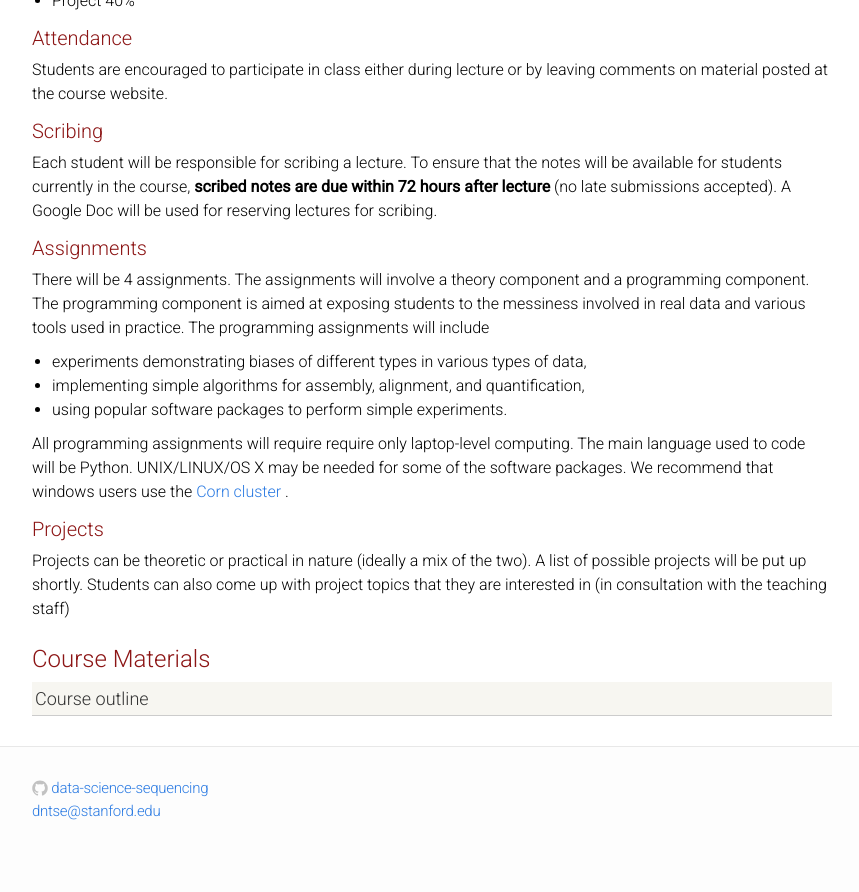
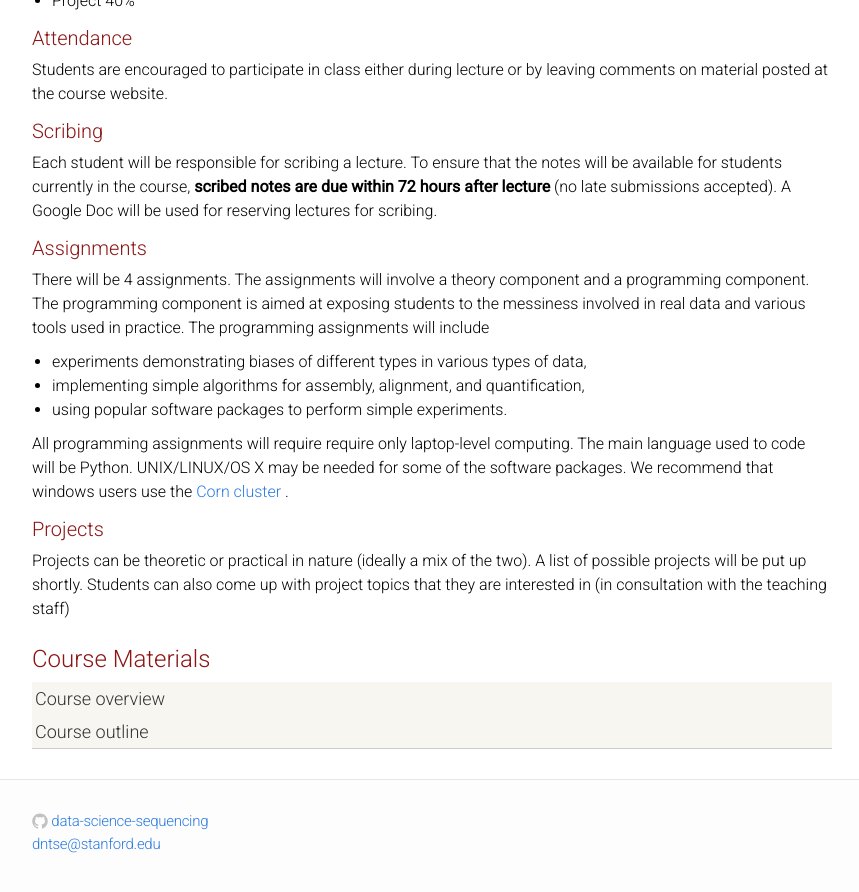
Before and after one commit to laurashen/data-science-sequencing.github.io, a Jekyll site: the page built from index.html, in a window 1280 px wide and 900 px high, scrolled down 1037 px. Shown: the top 892 px of the window, without its empty margins (208-1067 px from the left). Built offline with Jekyll 4.4.1, drawn with Linux system fonts in a browser that asks for light colours; before the commit the page ends 1904 px from its top, so only the background shows below that.

Commit message:
added course overview pdf link

```diff
--- a/index.html
+++ b/index.html
@@ -110,6 +110,7 @@ layout: default
     <div class="module-header">Course Materials</div>
 
     <div class="materials-item">
+        <a href="/handouts/Overview.pdf">Course overview </a>
         <a href="/lectures/lecture0/">Course outline </a>
     </div>
 
```
